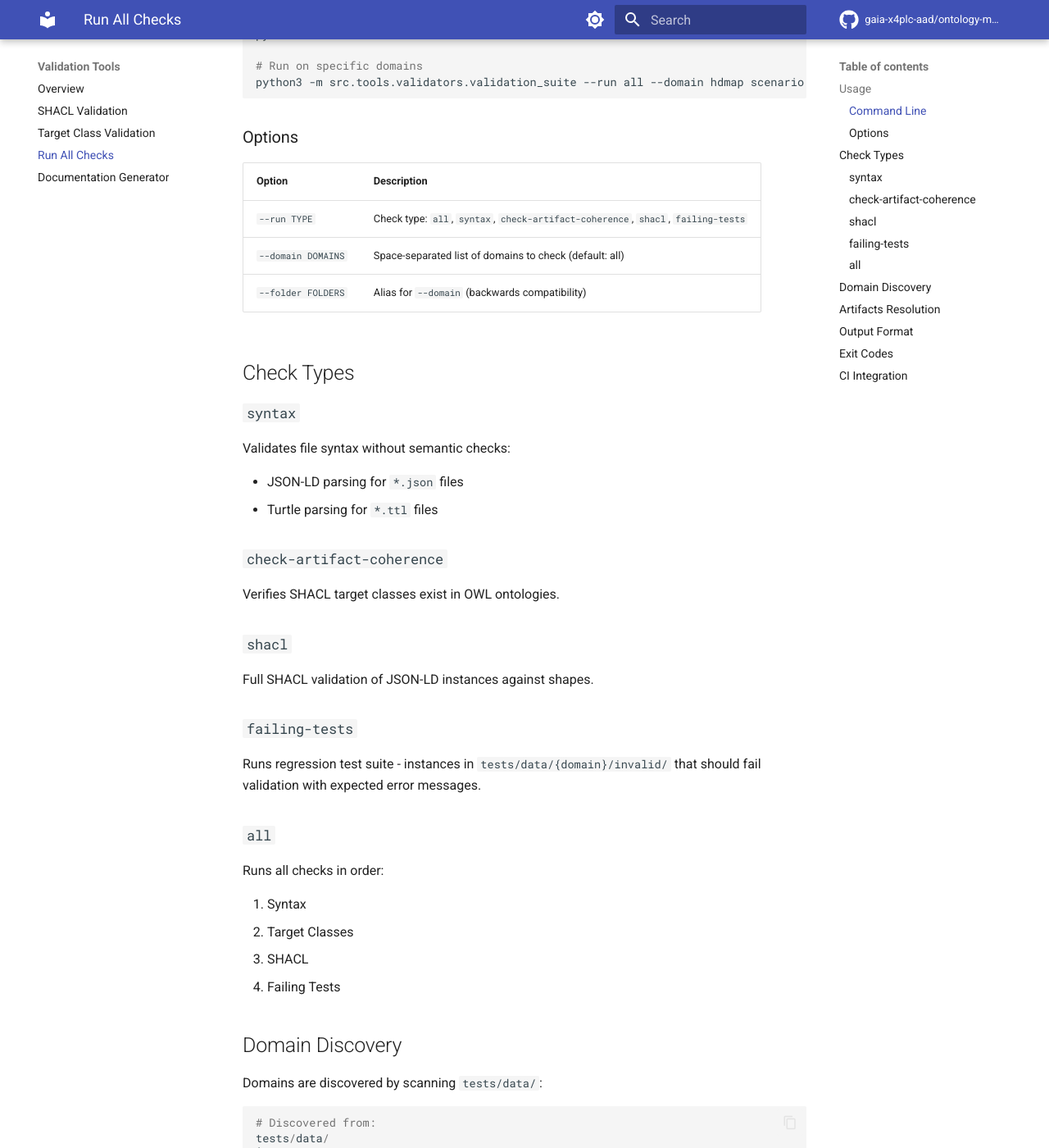
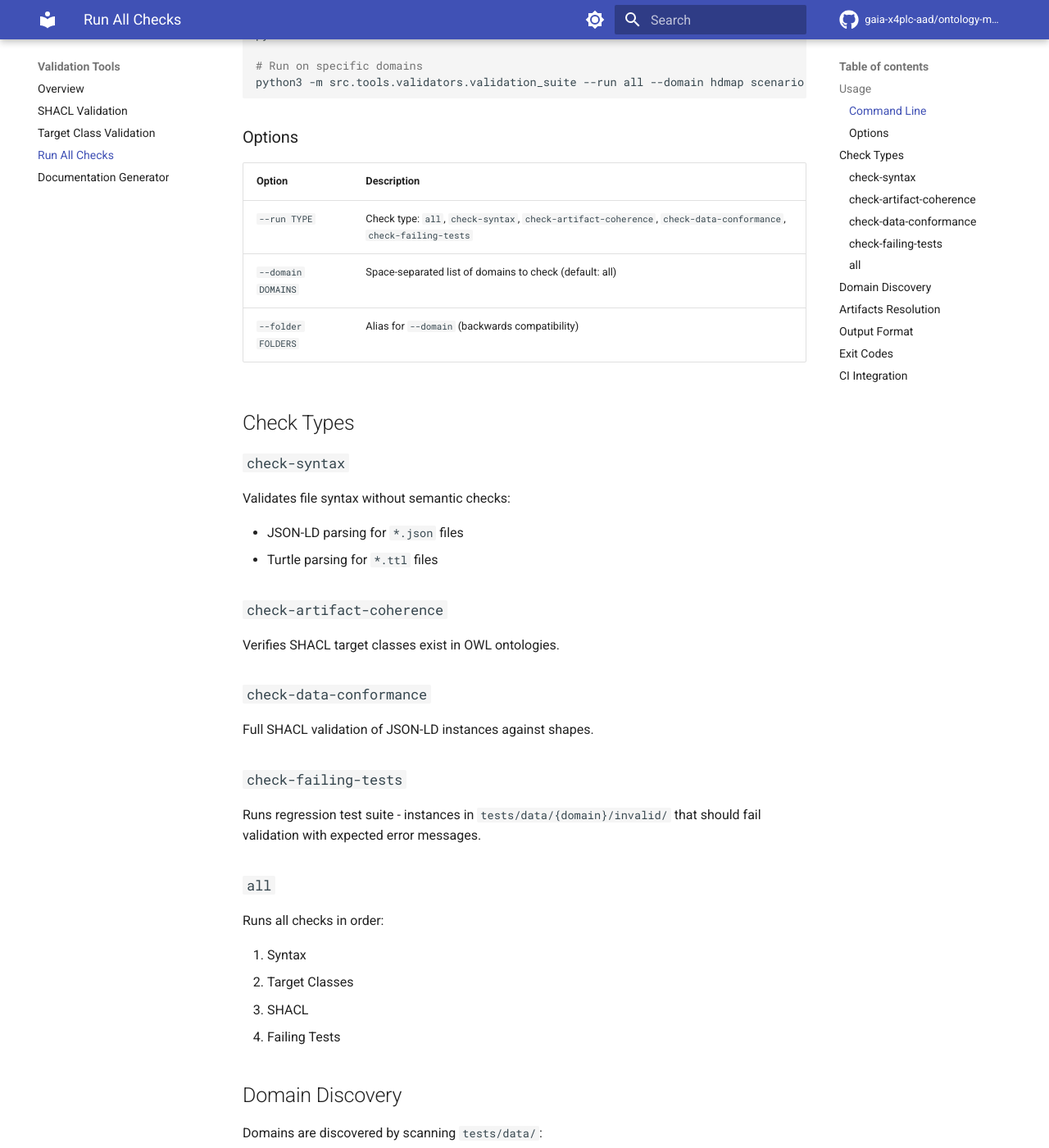
Before and after one commit to GAIA-X4PLC-AAD/ontology-management-base, an MkDocs documentation site: the page built from docs/validation/run-all-checks.md, in a window 1280 px wide and 1400 px high, scrolled down 485 px. Shown: the whole window at 82% size. Built offline with MkDocs 1.6.1 and Material for MkDocs 9.7.7, drawn with Linux system fonts in a browser that asks for light colours; comment, search, counter and statistics services are not loaded.

Commit message:
fix references
Signed-off-by: jdsika <carlo.van-driesten@vdl.digital>

```diff
--- a/docs/validation/run-all-checks.md
+++ b/docs/validation/run-all-checks.md
@@ -21,15 +21,15 @@ python3 -m src.tools.validators.validation_suite --run all --domain hdmap scenar
 
 ### Options
 
-| Option             | Description                                                                       |
-| ------------------ | --------------------------------------------------------------------------------- |
-| `--run TYPE`       | Check type: `all`, `syntax`, `check-artifact-coherence`, `shacl`, `failing-tests` |
-| `--domain DOMAINS` | Space-separated list of domains to check (default: all)                           |
-| `--folder FOLDERS` | Alias for `--domain` (backwards compatibility)                                    |
+| Option             | Description                                                                                                    |
+| ------------------ | -------------------------------------------------------------------------------------------------------------- |
+| `--run TYPE`       | Check type: `all`, `check-syntax`, `check-artifact-coherence`, `check-data-conformance`, `check-failing-tests` |
+| `--domain DOMAINS` | Space-separated list of domains to check (default: all)                                                        |
+| `--folder FOLDERS` | Alias for `--domain` (backwards compatibility)                                                                 |
 
 ## Check Types
 
-### `syntax`
+### `check-syntax`
 
 Validates file syntax without semantic checks:
 
@@ -40,11 +40,11 @@ Validates file syntax without semantic checks:
 
 Verifies SHACL target classes exist in OWL ontologies.
 
-### `shacl`
+### `check-data-conformance`
 
 Full SHACL validation of JSON-LD instances against shapes.
 
-### `failing-tests`
+### `check-failing-tests`
 
 Runs regression test suite - instances in `tests/data/{domain}/invalid/` that should fail validation with expected error messages.
 
```
Also changed, not shown: docs/6-validation-tools/tools/index.md (+1 -1 lines), docs/6-validation-tools/tools/run-all-checks.md (+6 -6 lines), 3 other files.
